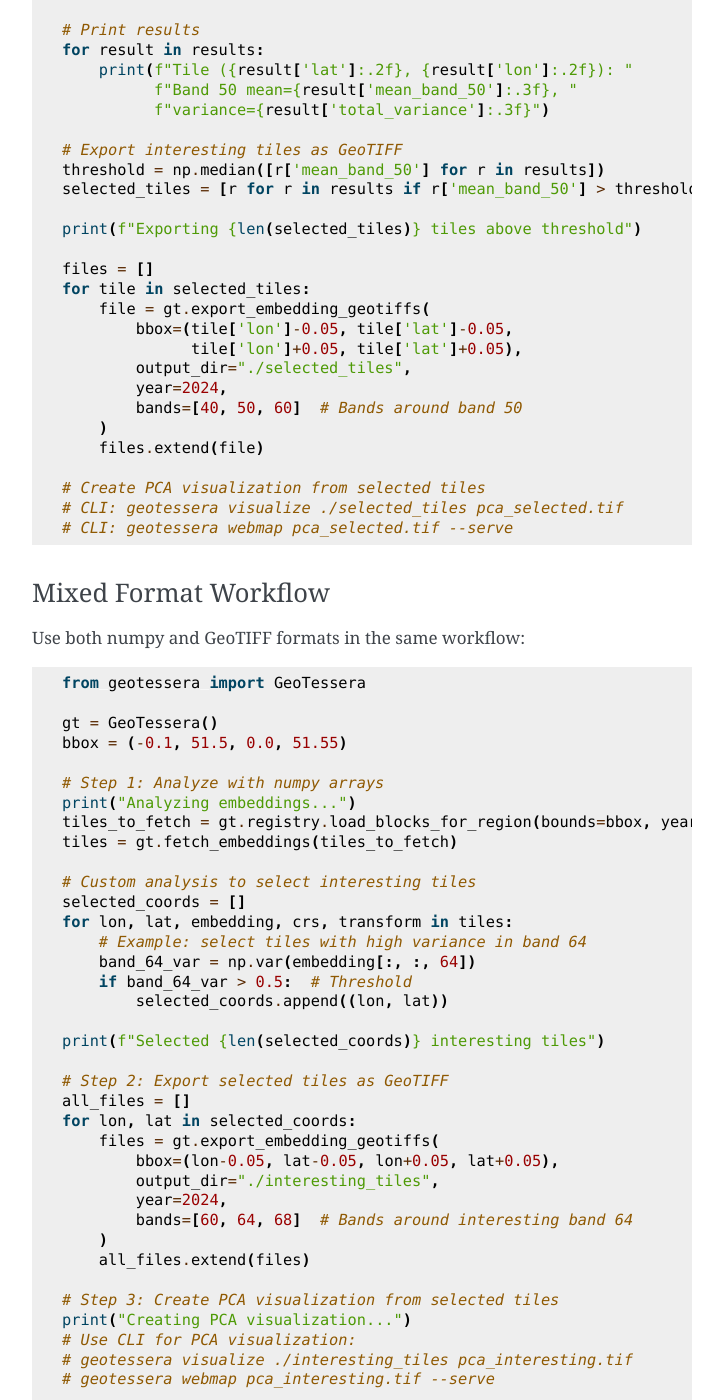
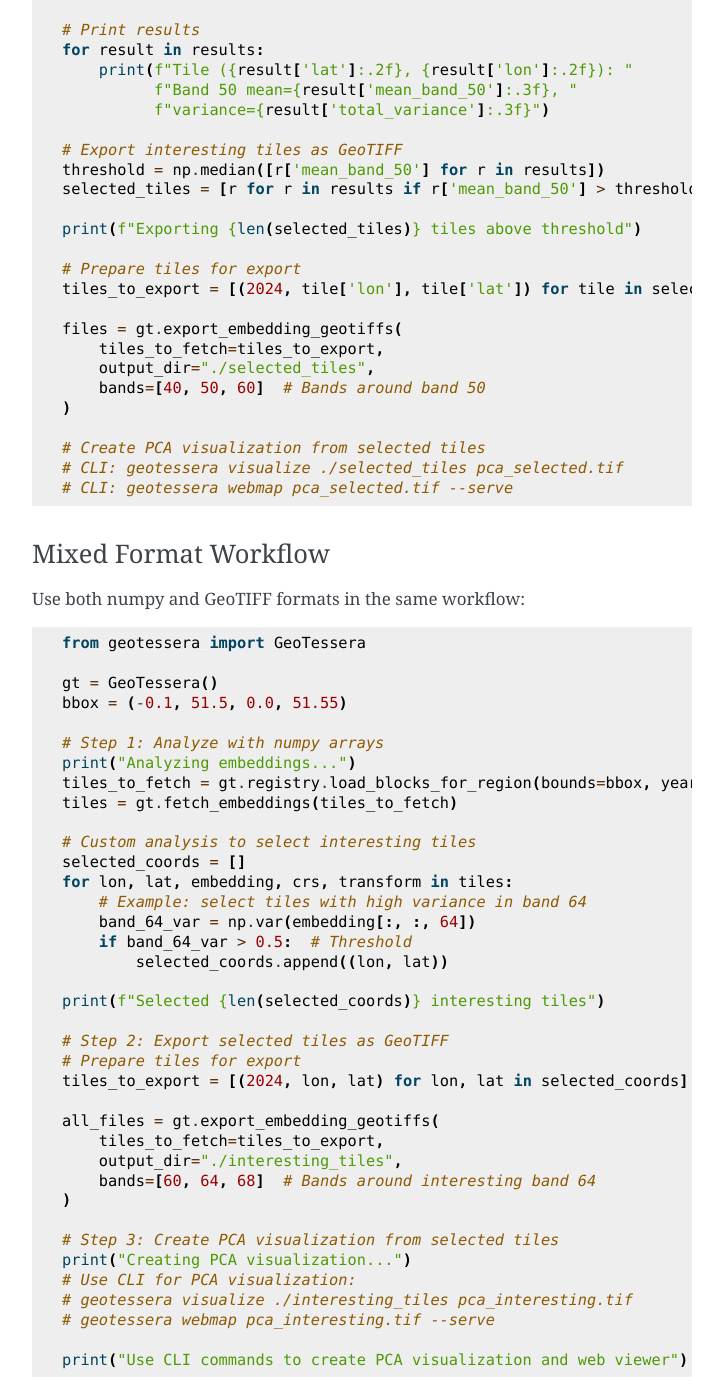
Before and after one commit to olli4/geotessera, a Sphinx documentation site: the page built from docs/quickstart.rst, in a window 1280 px wide and 1400 px high, scrolled down 9124 px. Shown: the whole window, without its empty margins (388-1111 px from the left). Built offline with Sphinx 7.4.7, drawn with Linux system fonts in a browser that asks for light colours.

Commit message:
fix the quickstart documentation for export_embedding_geotiffs
the current interface is a bit suboptimal as it should use a Tiles
list but saving that for a future rev of the interface (#122).

fixes https://github.com/ucam-eo/geotessera/issues/115
reported by @GieziJo

```diff
--- a/docs/quickstart.rst
+++ b/docs/quickstart.rst
@@ -429,16 +429,14 @@ Complete analysis workflow::
 
     print(f"Exporting {len(selected_tiles)} tiles above threshold")
 
-    files = []
-    for tile in selected_tiles:
-        file = gt.export_embedding_geotiffs(
-            bbox=(tile['lon']-0.05, tile['lat']-0.05,
-                  tile['lon']+0.05, tile['lat']+0.05),
-            output_dir="./selected_tiles",
-            year=2024,
-            bands=[40, 50, 60]  # Bands around band 50
-        )
-        files.extend(file)
+    # Prepare tiles for export
+    tiles_to_export = [(2024, tile['lon'], tile['lat']) for tile in selected_tiles]
+
+    files = gt.export_embedding_geotiffs(
+        tiles_to_fetch=tiles_to_export,
+        output_dir="./selected_tiles",
+        bands=[40, 50, 60]  # Bands around band 50
+    )
 
     # Create PCA visualization from selected tiles
     # CLI: geotessera visualize ./selected_tiles pca_selected.tif
@@ -470,15 +468,14 @@ Use both numpy and GeoTIFF formats in the same workflow::
     print(f"Selected {len(selected_coords)} interesting tiles")
 
     # Step 2: Export selected tiles as GeoTIFF
-    all_files = []
-    for lon, lat in selected_coords:
-        files = gt.export_embedding_geotiffs(
-            bbox=(lon-0.05, lat-0.05, lon+0.05, lat+0.05),
-            output_dir="./interesting_tiles",
-            year=2024,
-            bands=[60, 64, 68]  # Bands around interesting band 64
-        )
-        all_files.extend(files)
+    # Prepare tiles for export
+    tiles_to_export = [(2024, lon, lat) for lon, lat in selected_coords]
+
+    all_files = gt.export_embedding_geotiffs(
+        tiles_to_fetch=tiles_to_export,
+        output_dir="./interesting_tiles",
+        bands=[60, 64, 68]  # Bands around interesting band 64
+    )
 
     # Step 3: Create PCA visualization from selected tiles
     print("Creating PCA visualization...")
```
Also changed, not shown: README.md (+7 -4 lines), .github/copilot-instructions.md.
